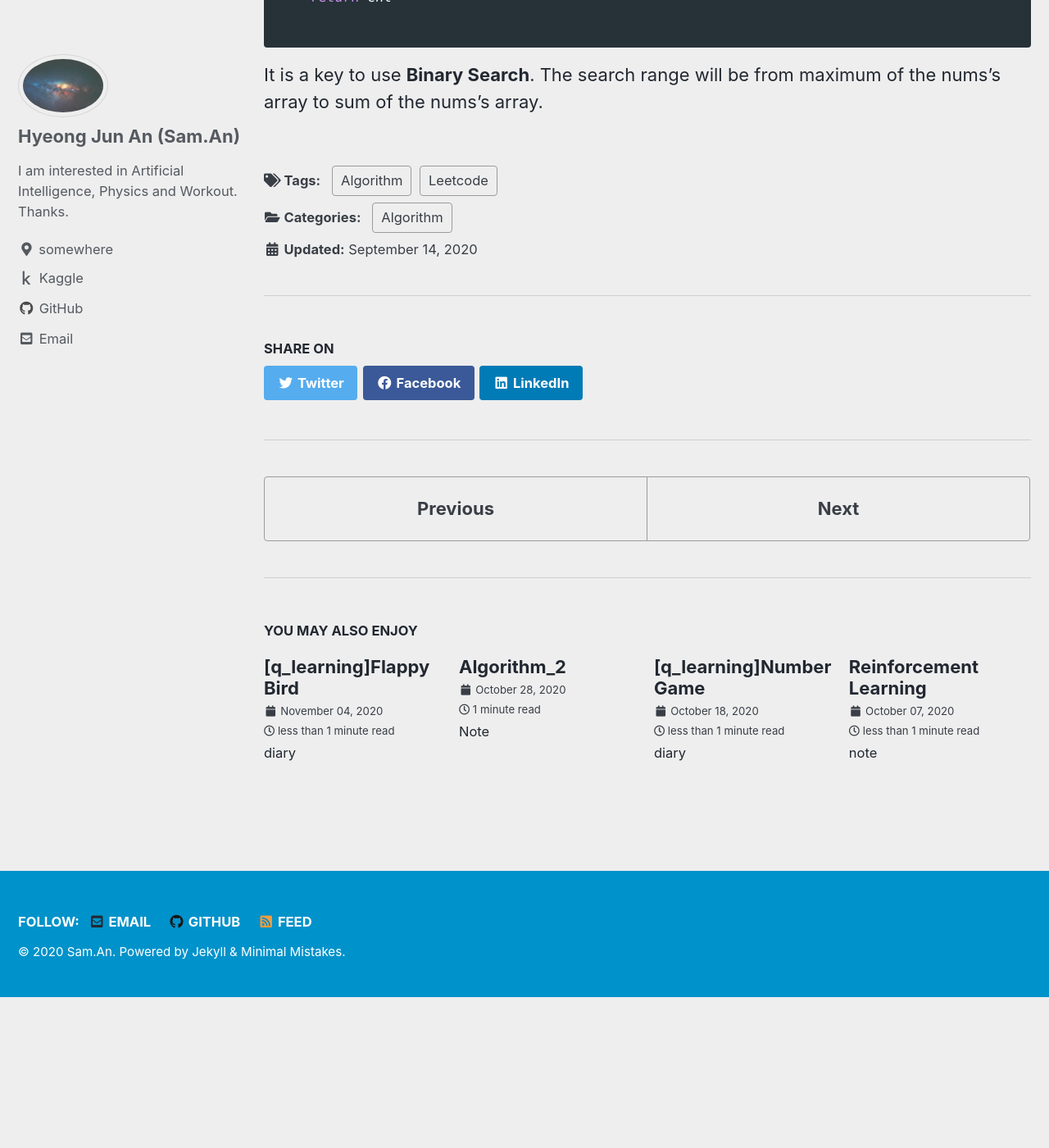
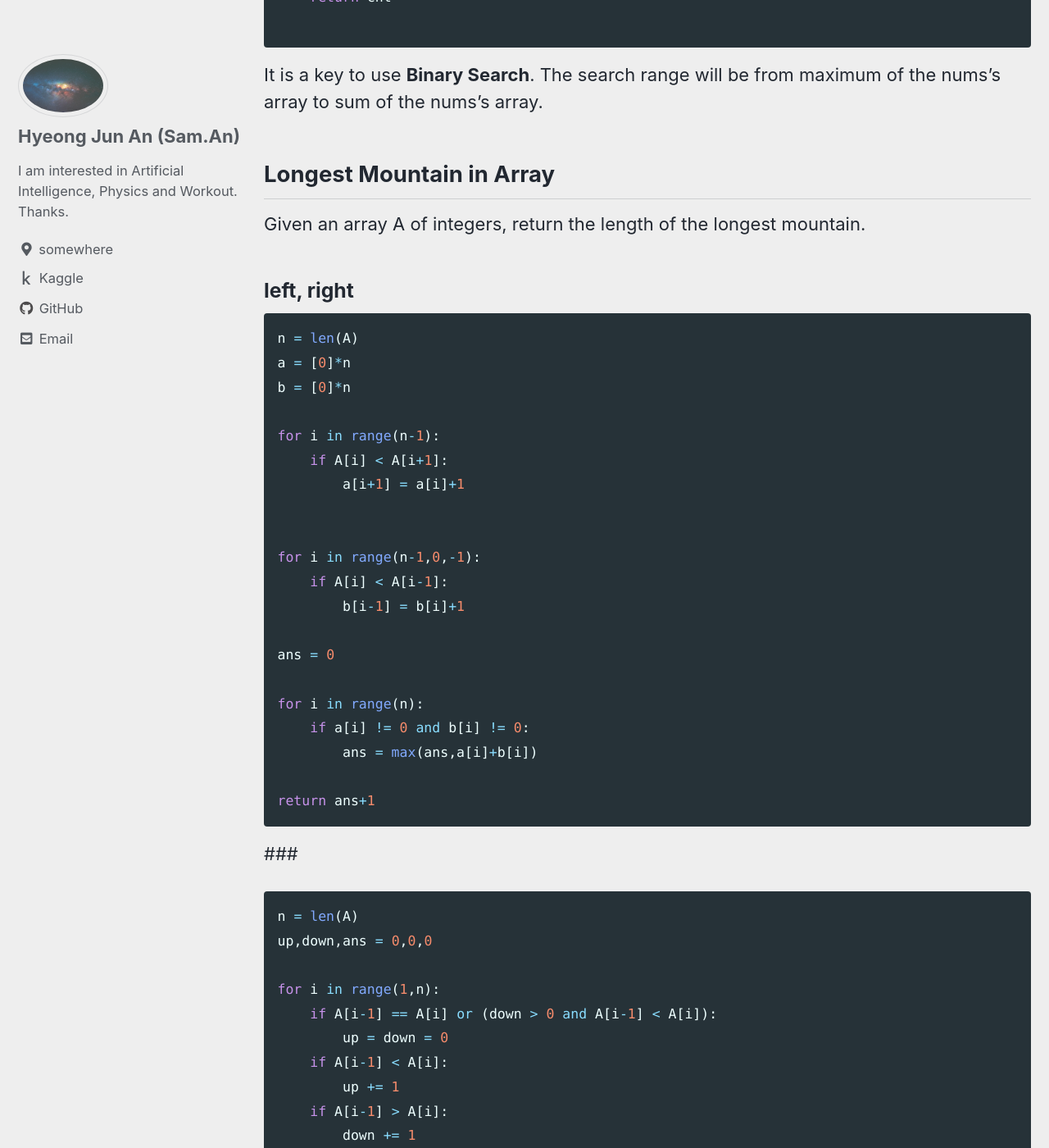
Before and after one commit to sammiee5311/sammiee5311.github.com, a Jekyll site: the page built from _posts/2020-09-06-Algorithm from Leetcode(2).md, in a window 1280 px wide and 1400 px high, scrolled down 3393 px. Shown: the whole window at 82% size. Built offline with Jekyll 4.4.1, drawn with Linux system fonts in a browser that asks for light colours; cached includes are drawn as plain includes; before the commit the page ends 4609 px from its top, so only the background shows below that; some of the changed text lies outside the part shown.

Commit message:
Update 2020-09-06-Algorithm from Leetcode(2).md

````diff
--- a/_posts/2020-09-06-Algorithm from Leetcode(2).md
+++ b/_posts/2020-09-06-Algorithm from Leetcode(2).md
@@ -117,3 +117,69 @@ def cnt_p(value):
 ```
 
 It is a key to use **Binary Search**. The search range will be from maximum of the nums's array to sum of the nums's array.
+
+## Longest Mountain in Array
+
+Given an array A of integers, return the length of the longest mountain.
+
+### left, right
+
+``` python
+n = len(A)
+a = [0]*n
+b = [0]*n
+
+for i in range(n-1):
+    if A[i] < A[i+1]:
+        a[i+1] = a[i]+1
+
+
+for i in range(n-1,0,-1):
+    if A[i] < A[i-1]:
+        b[i-1] = b[i]+1
+
+ans = 0
+
+for i in range(n):
+    if a[i] != 0 and b[i] != 0:
+        ans = max(ans,a[i]+b[i])
+
+return ans+1
+```
+
+###
+
+``` python
+n = len(A)
+up,down,ans = 0,0,0
+
+for i in range(1,n):
+    if A[i-1] == A[i] or (down > 0 and A[i-1] < A[i]):
+        up = down = 0
+    if A[i-1] < A[i]:
+        up += 1
+    if A[i-1] > A[i]:
+        down += 1
+    if up and down:
+        ans = max(ans, up + down + 1)
+
+return ans
+```
+
+###
+
+``` python
+n = len(A)
+l,r,ans = 0,0,0
+
+for i in range(1,n-1):
+    if A[i-1] < A[i] > A[i+1]:
+        l = r = i
+        while l > 0 and A[l-1] < A[l]:
+            l -= 1
+        while r < n-1 and A[r+1] < A[r]:
+            r += 1
+        ans = max(ans, r-l+1)
+
+return ans
+```
````
